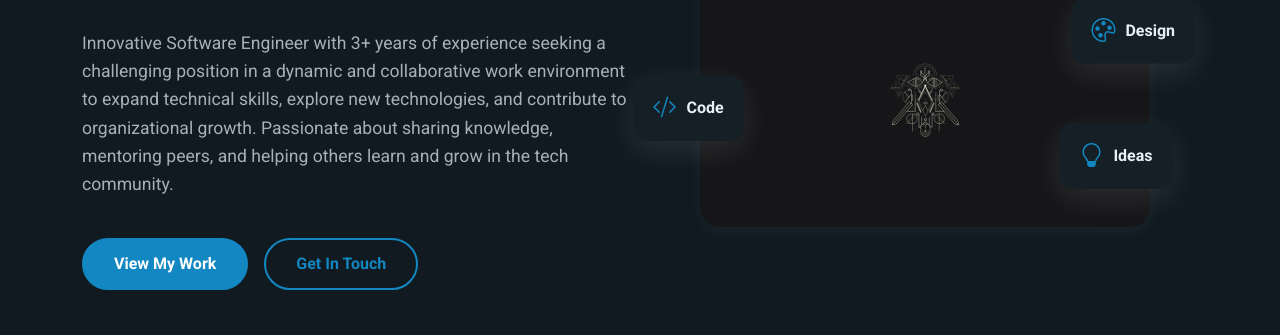
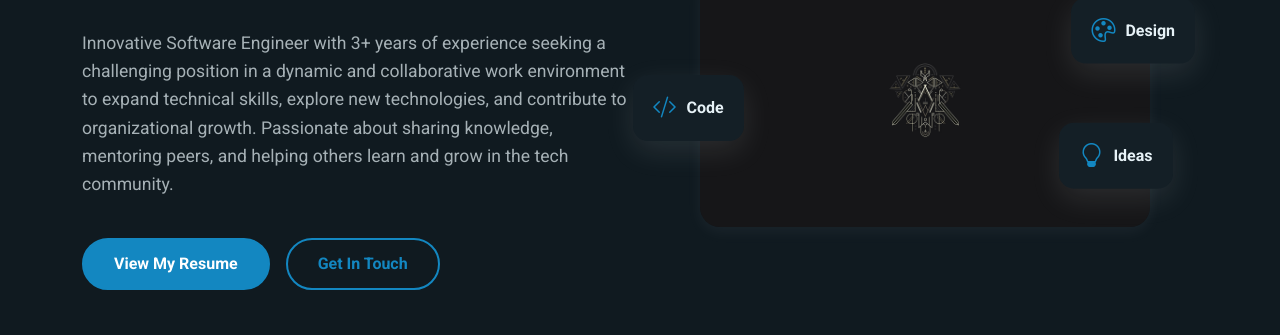
Before and after one commit to shemamoses/Portfolio, a plain HTML site: page index.html in a window 1280 px wide. Shown: the part 383-718 px from the top of the page. Drawn offline with Linux system fonts and the light colour scheme.

Commit message:
Update index.html

```diff
--- a/index.html
+++ b/index.html
@@ -97,8 +97,8 @@
                   data-aos="fade-up"
                   data-aos-delay="500"
                 >
-                  <a href="portfolio.html" class="btn btn-primary"
-                    >View My Work</a
+                  <a href="resume.html" class="btn btn-primary"
+                    >View My Resume</a
                   >
                   <a href="contact.html" class="btn btn-outline"
                     >Get In Touch</a
```
